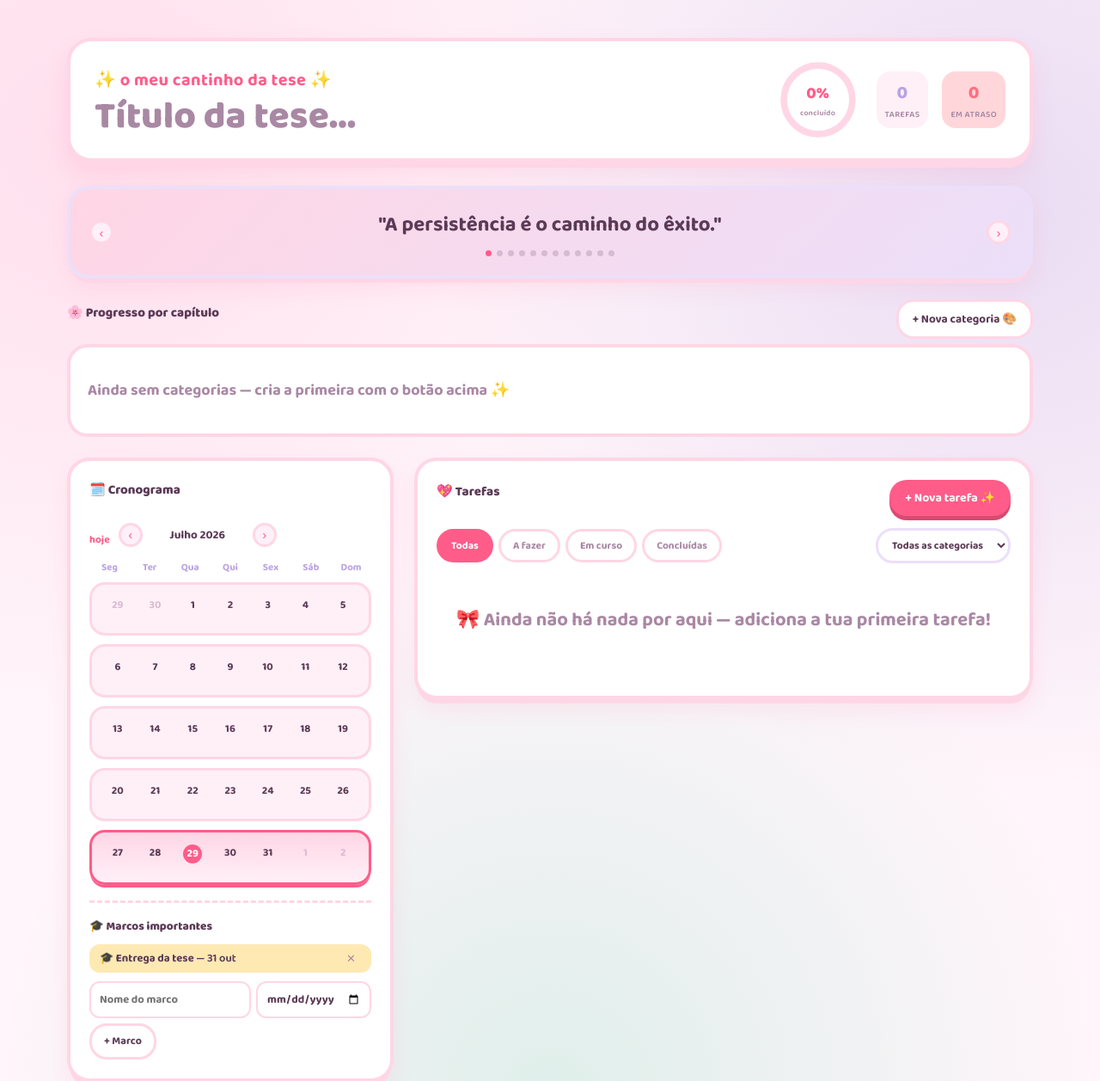
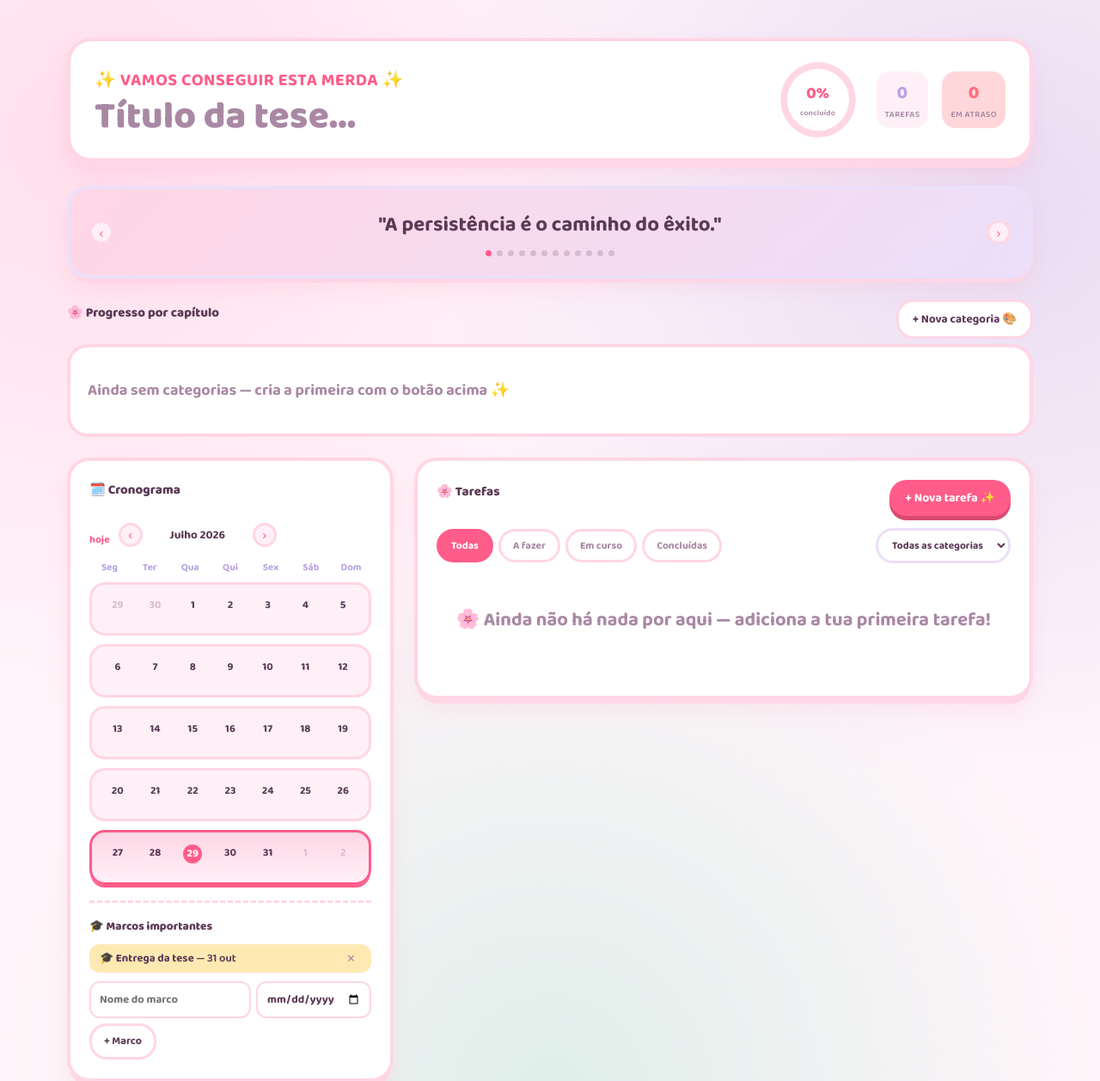
Before and after one commit to tompratas/thesis-tasks, a Flask app: page / in a window 1280 px wide. Shown: the top 1257 px of the page at 86% size. Run offline with Flask 3, Linux system fonts and the light colour scheme; data comes from the database, SQL or seed files in the repository; data that the repository does not hold is empty; some libraries are stand-ins or nearby versions.

Commit message:
Update text and emojis in index.html

```diff
--- a/templates/index.html
+++ b/templates/index.html
@@ -14,7 +14,7 @@
 
   <header class="masthead">
     <div class="masthead-left">
-      <p class="eyebrow" id="egg-trigger">✨ o meu cantinho da tese ✨</p>
+      <p class="eyebrow" id="egg-trigger">✨ VAMOS CONSEGUIR ESTA MERDA ✨</p>
       <h1 id="thesis-title" contenteditable="true" data-placeholder="Título da tese...">A minha tese</h1>
     </div>
     <div class="masthead-right">
@@ -82,7 +82,7 @@
 
     <section class="panel ledger-panel">
       <div class="panel-head">
-        <p class="section-label">💖 Tarefas</p>
+        <p class="section-label">🌸 Tarefas</p>
         <button id="new-task-btn" class="btn-primary">+ Nova tarefa ✨</button>
       </div>
 
@@ -99,7 +99,7 @@
       </div>
 
       <ul id="task-list" class="ledger"></ul>
-      <p id="empty-state" class="empty-state" style="display:none;">🎀 Ainda não há nada por aqui — adiciona a tua primeira tarefa!</p>
+      <p id="empty-state" class="empty-state" style="display:none;">🌸 Ainda não há nada por aqui — adiciona a tua primeira tarefa!</p>
     </section>
 
   </main>
@@ -218,7 +218,7 @@
 <!-- Secret theme panel (easter egg) -->
 <div id="theme-modal" class="modal-backdrop" style="display:none;">
   <div class="modal-card">
-    <p class="modal-eyebrow">🥚 Modo secreto encontrado!</p>
+    <p class="modal-eyebrow">🌸 Modo secreto encontrado!🌸</p>
     <p class="theme-intro">Personaliza as cores da app. As mudanças ficam guardadas neste navegador.</p>
 
     <label class="field">
```
